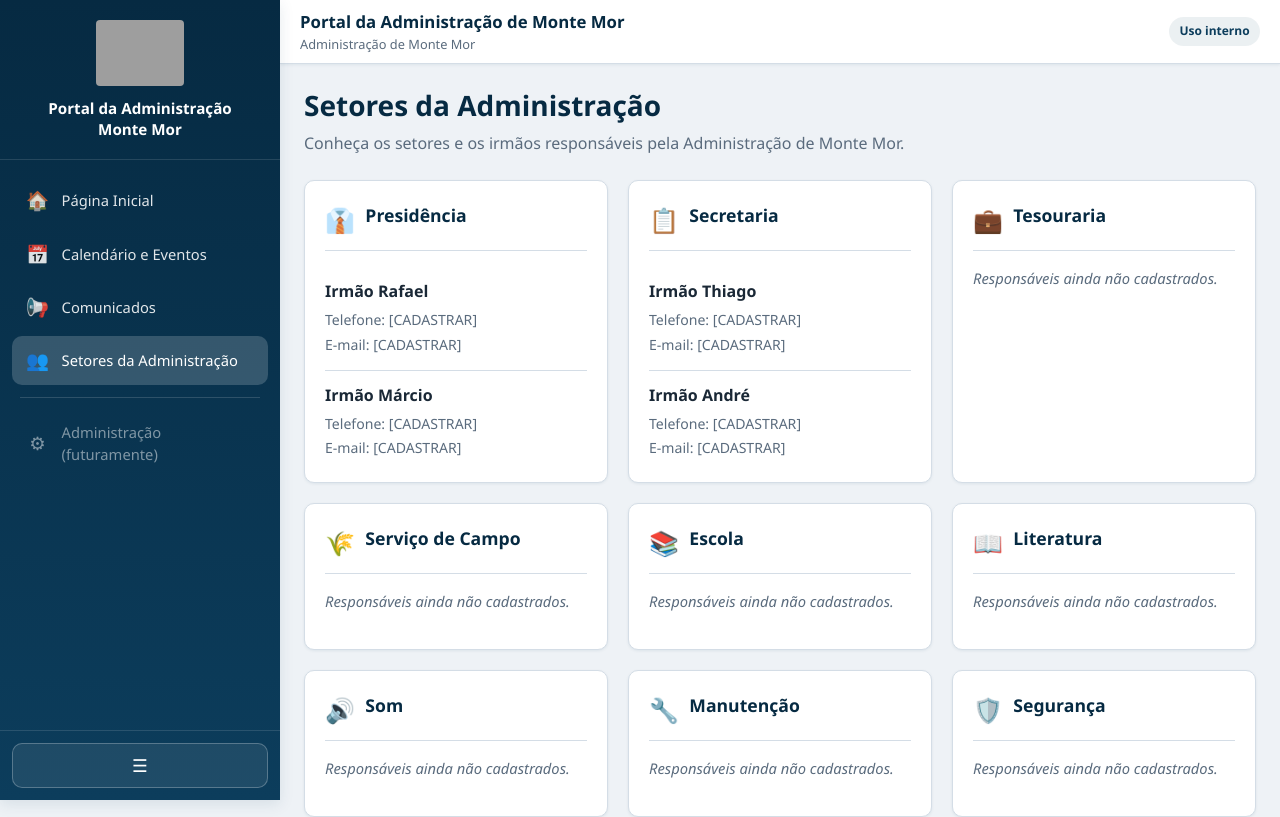
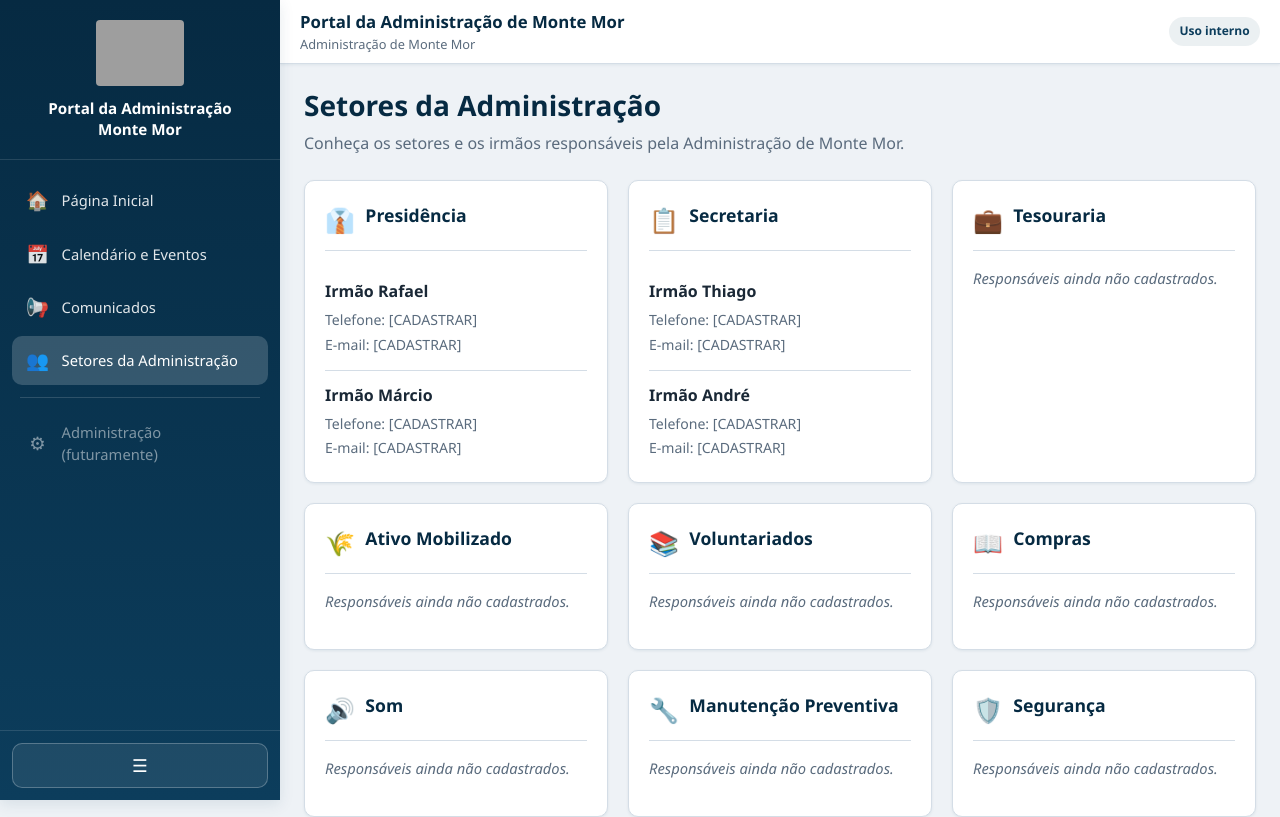
Before and after one commit to AdministracaoMonteMor/adm-monte-mor, a React (Vite) app: page /setores in a window 1280 px wide. Shown: the top 817 px of the page. Built offline with nearby package versions, Linux system fonts and the light colour scheme; grey boxes are pictures that could not be loaded.

Commit message:
atualizacao do site

```diff
--- a/src/data/sectors.js
+++ b/src/data/sectors.js
@@ -27,20 +27,20 @@ export const sectors = [
     responsibles: [],
   },
   {
-    id: "servico-campo",
-    name: "Serviço de Campo",
+    id: "Ativo-Mobilizado",
+    name: "Ativo Mobilizado",
     icon: "🌾",
     responsibles: [],
   },
   {
-    id: "escola",
-    name: "Escola",
+    id: "Voluntariados",
+    name: "Voluntariados",
     icon: "📚",
     responsibles: [],
   },
   {
-    id: "literatura",
-    name: "Literatura",
+    id: "Compras",
+    name: "Compras",
     icon: "📖",
     responsibles: [],
   },
@@ -51,8 +51,8 @@ export const sectors = [
     responsibles: [],
   },
   {
-    id: "manutencao",
-    name: "Manutenção",
+    id: "manutencao-Preventiva",
+    name: "Manutenção Preventiva",
     icon: "🔧",
     responsibles: [],
   },
```
